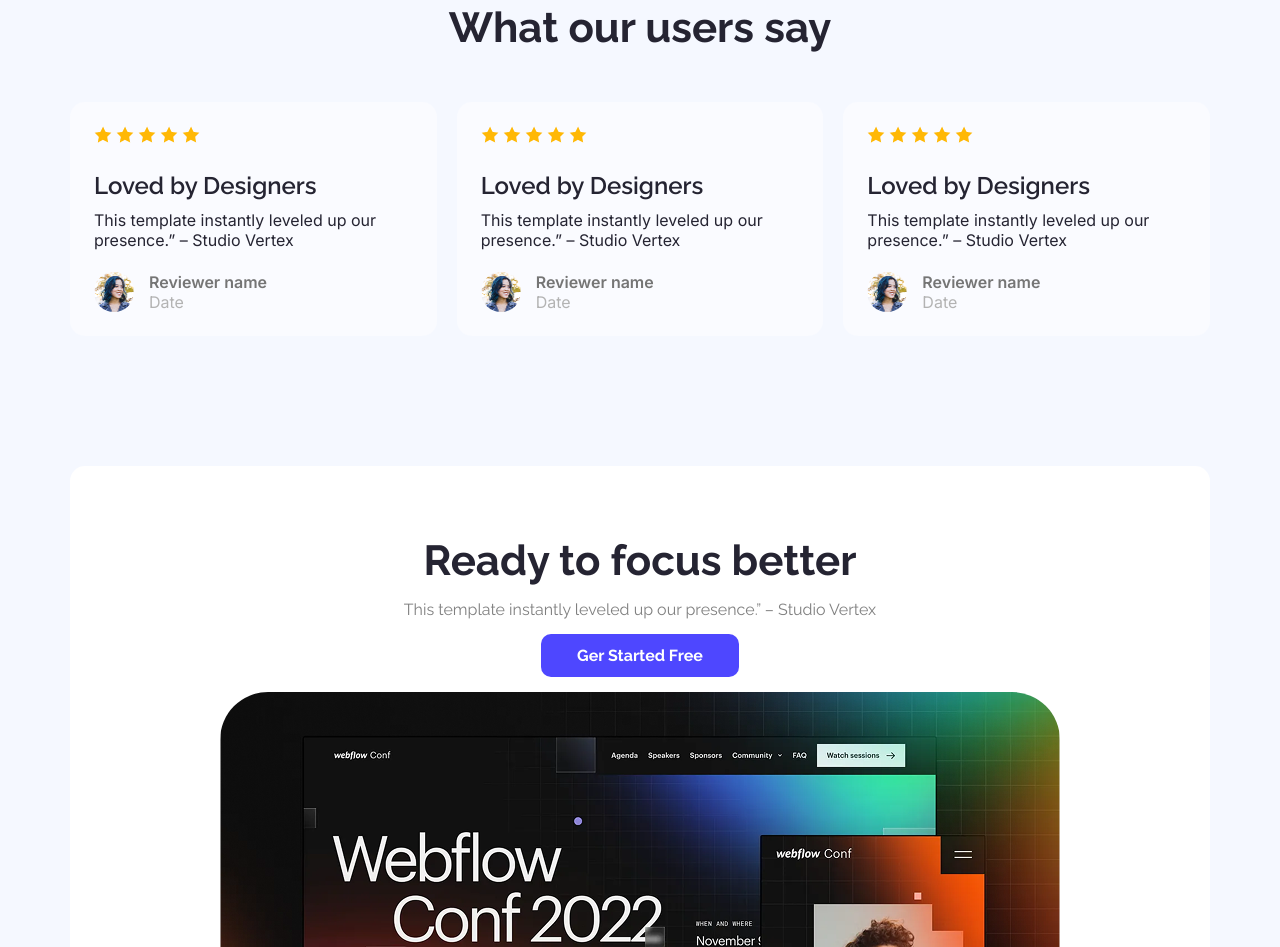
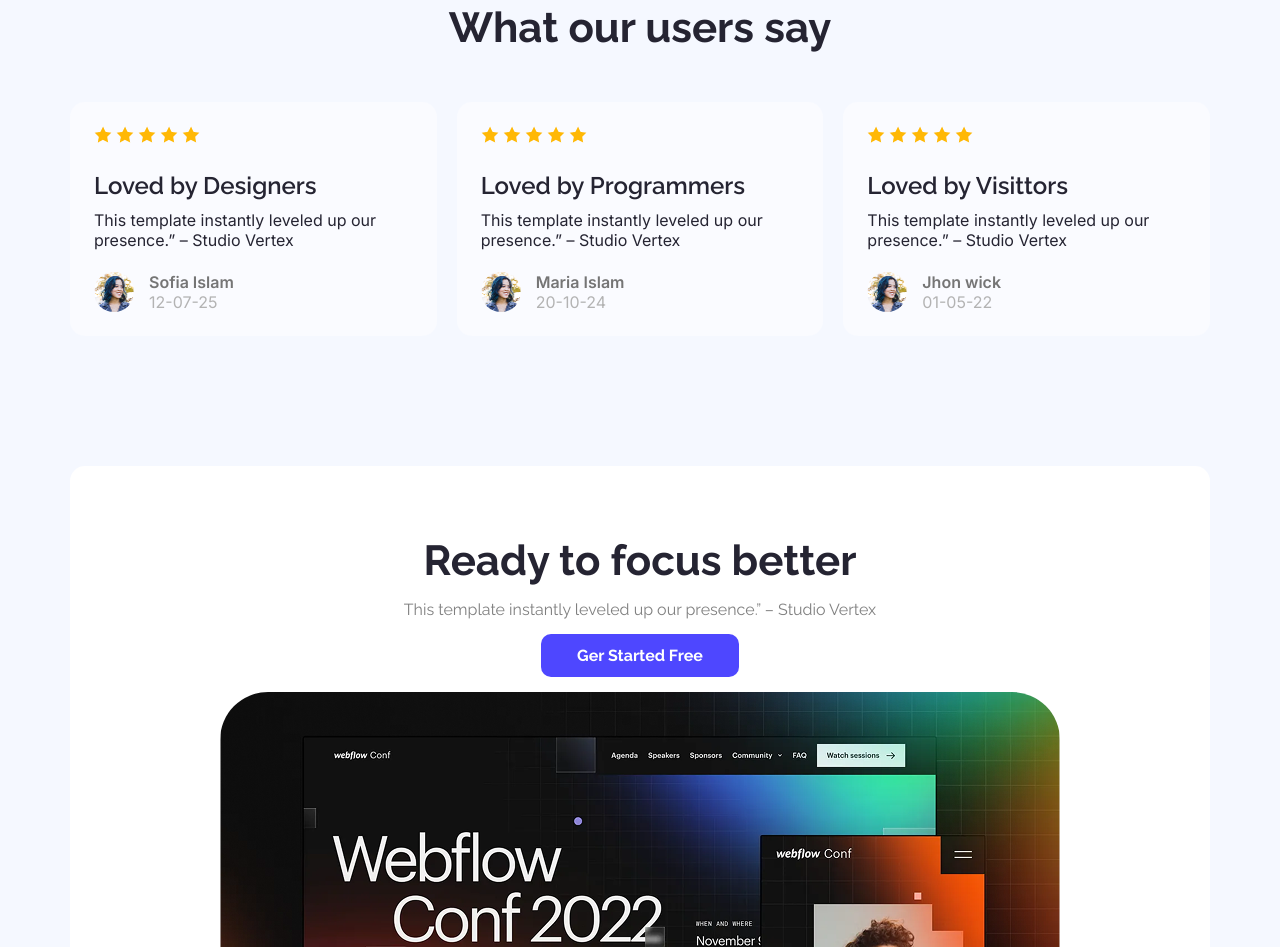
Before and after one commit to mahid-sketch/i-m-coding-for-my-life, a plain HTML site: page index.html in a window 1280 px wide. Shown: the part 1677-2624 px from the top of the page. Drawn offline with Linux system fonts and the light colour scheme.

```diff
--- a/index.html
+++ b/index.html
@@ -73,8 +73,8 @@
                     <div class="card-little-main">
                         <img src="images/avatar.png" alt="">
                         <div class="card-lil-item">
-                            <h5>Reviewer name</h5>
-                            <p>Date</p>
+                            <h5>Sofia Islam</h5>
+                            <p>12-07-25</p>
                         </div>
                     </div>
                 </div>
@@ -84,13 +84,13 @@
                     <img src="images/icon-star.png" alt="">
                     <img src="images/icon-star.png" alt="">
                     <img src="images/icon-star.png" alt="">
-                    <h4>Loved by Designers</h4>
+                    <h4>Loved by Programmers</h4>
                     <p>This template instantly leveled up our presence.” – Studio Vertex</p>
                     <div class="card-little-main">
                         <img src="images/avatar.png" alt="">
                         <div class="card-lil-item">
-                            <h5>Reviewer name</h5>
-                            <p>Date</p>
+                            <h5>Maria Islam</h5>
+                            <p>20-10-24</p>
                         </div>
                     </div>
                 </div>
@@ -100,13 +100,13 @@
                     <img src="images/icon-star.png" alt="">
                     <img src="images/icon-star.png" alt="">
                     <img src="images/icon-star.png" alt="">
-                    <h4>Loved by Designers</h4>
+                    <h4>Loved by Visittors</h4>
                     <p>This template instantly leveled up our presence.” – Studio Vertex</p>
                     <div class="card-little-main">
                         <img src="images/avatar.png" alt="">
                         <div class="card-lil-item">
-                            <h5>Reviewer name</h5>
-                            <p>Date</p>
+                            <h5>Jhon wick</h5>
+                            <p>01-05-22</p>
                         </div>
                     </div>
                 </div>
```
